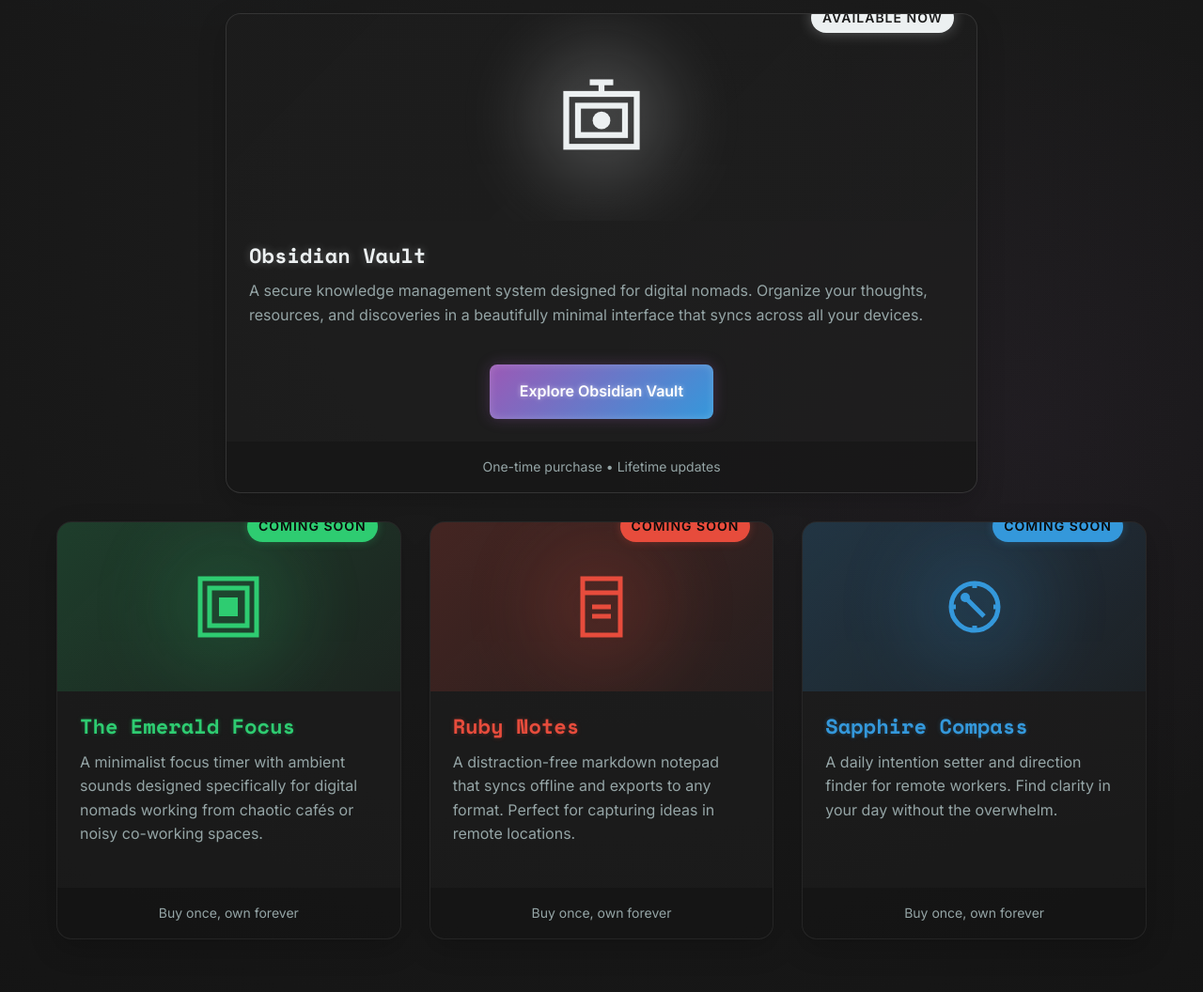
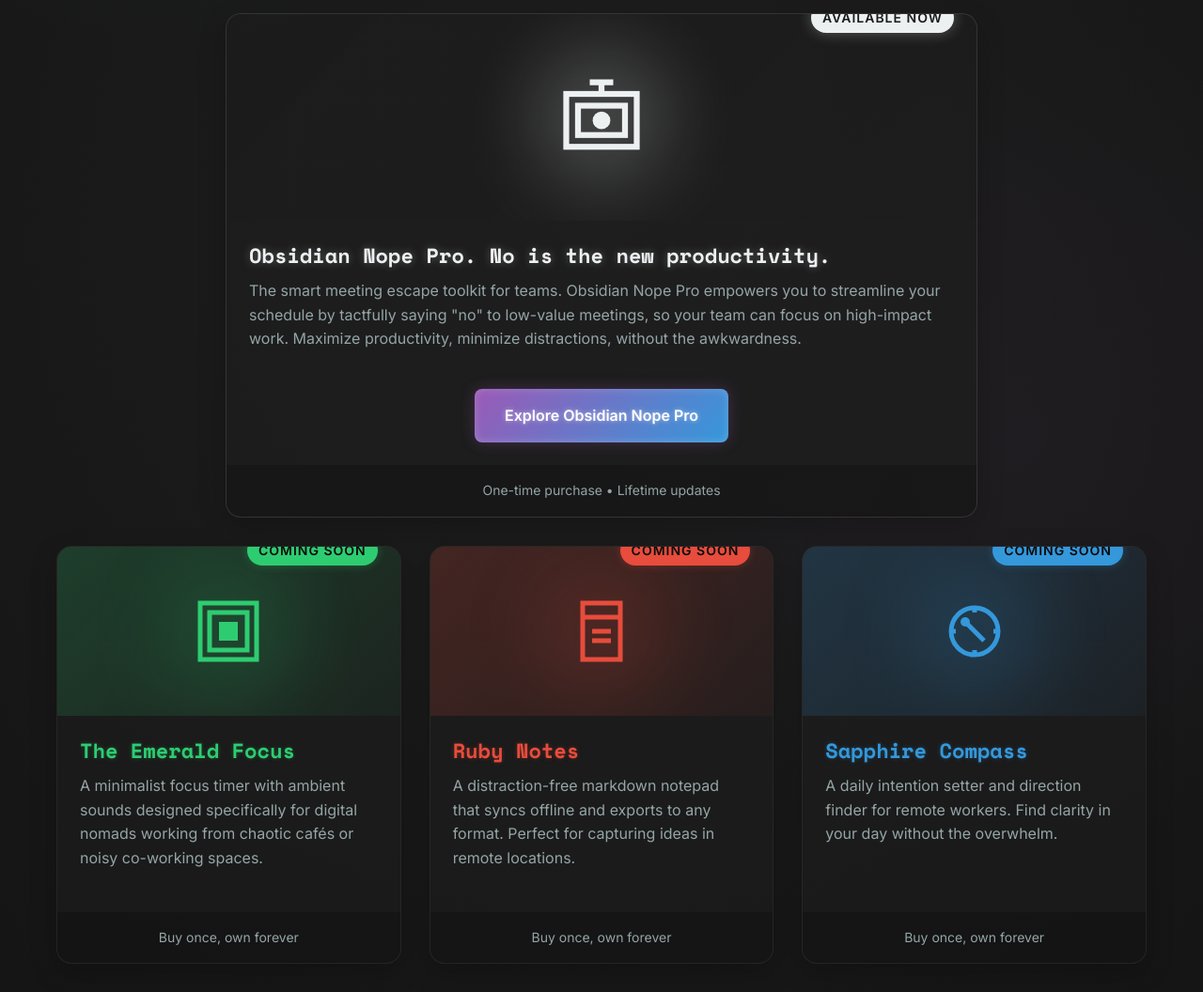
Before and after one commit to tbacher85/TechNomadsCave, a plain HTML site: page index.html in a window 1280 px wide. Shown: the part 967-2023 px from the top of the page at 94% size. Drawn offline with nearby package versions, Linux system fonts and the light colour scheme.

Commit message:
Update index.html

```diff
--- a/index.html
+++ b/index.html
@@ -626,9 +626,9 @@
                     </div>
                     <span class="product-badge">Available Now</span>
                     <div class="product-content">
-                        <h3 class="product-name">Obsidian Vault</h3>
-                        <p class="product-description">A secure knowledge management system designed for digital nomads. Organize your thoughts, resources, and discoveries in a beautifully minimal interface that syncs across all your devices.</p>
-                        <a href="obsidian-vault.html" class="btn" style="margin-top: 20px; align-self: center;">Explore Obsidian Vault</a>
+                        <h3 class="product-name">Obsidian Nope Pro. No is the new productivity.</h3>
+                        <p class="product-description">The smart meeting escape toolkit for teams. Obsidian Nope Pro empowers you to streamline your schedule by tactfully saying "no" to low-value meetings, so your team can focus on high-impact work. Maximize productivity, minimize distractions, without the awkwardness.</p>
+                        <a href="obsidian-vault.html" class="btn" style="margin-top: 20px; align-self: center;">Explore Obsidian Nope Pro</a>
                     </div>
                     <div class="product-footer">One-time purchase • Lifetime updates</div>
                 </div>
```
